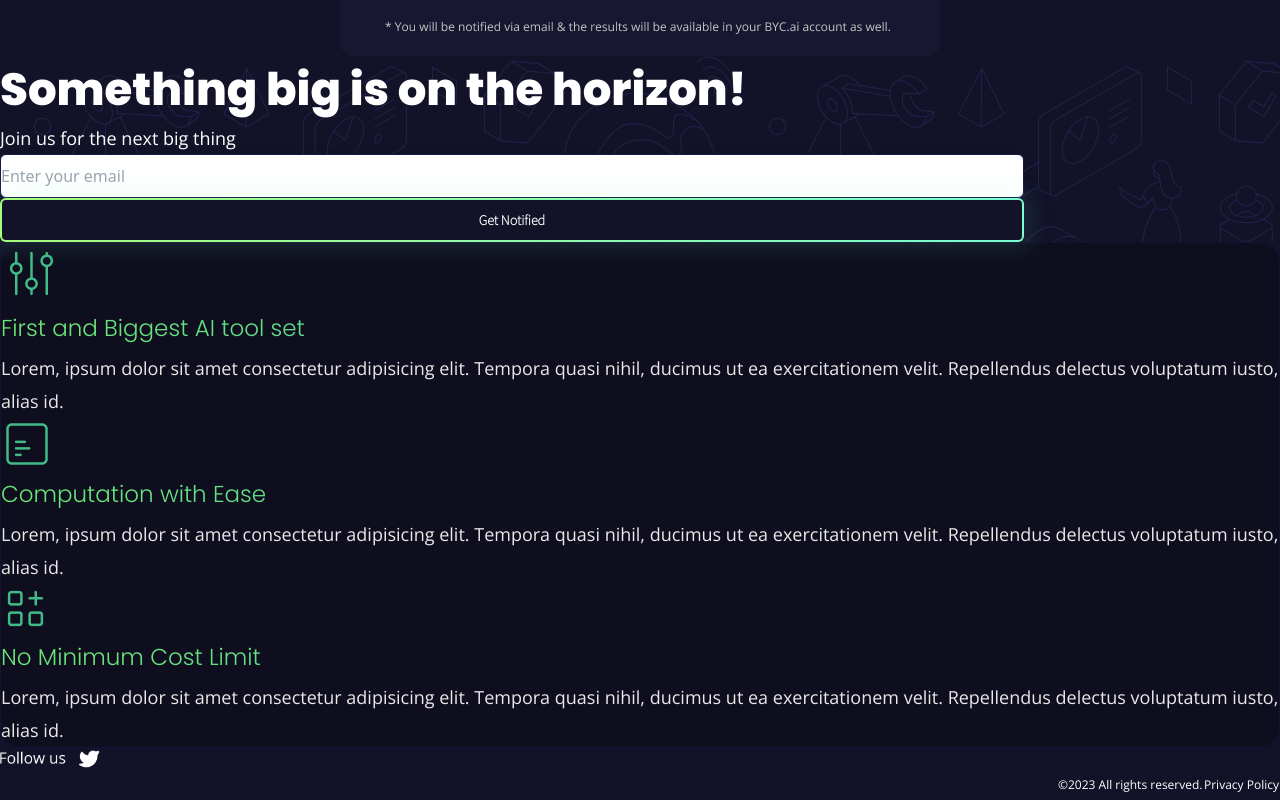
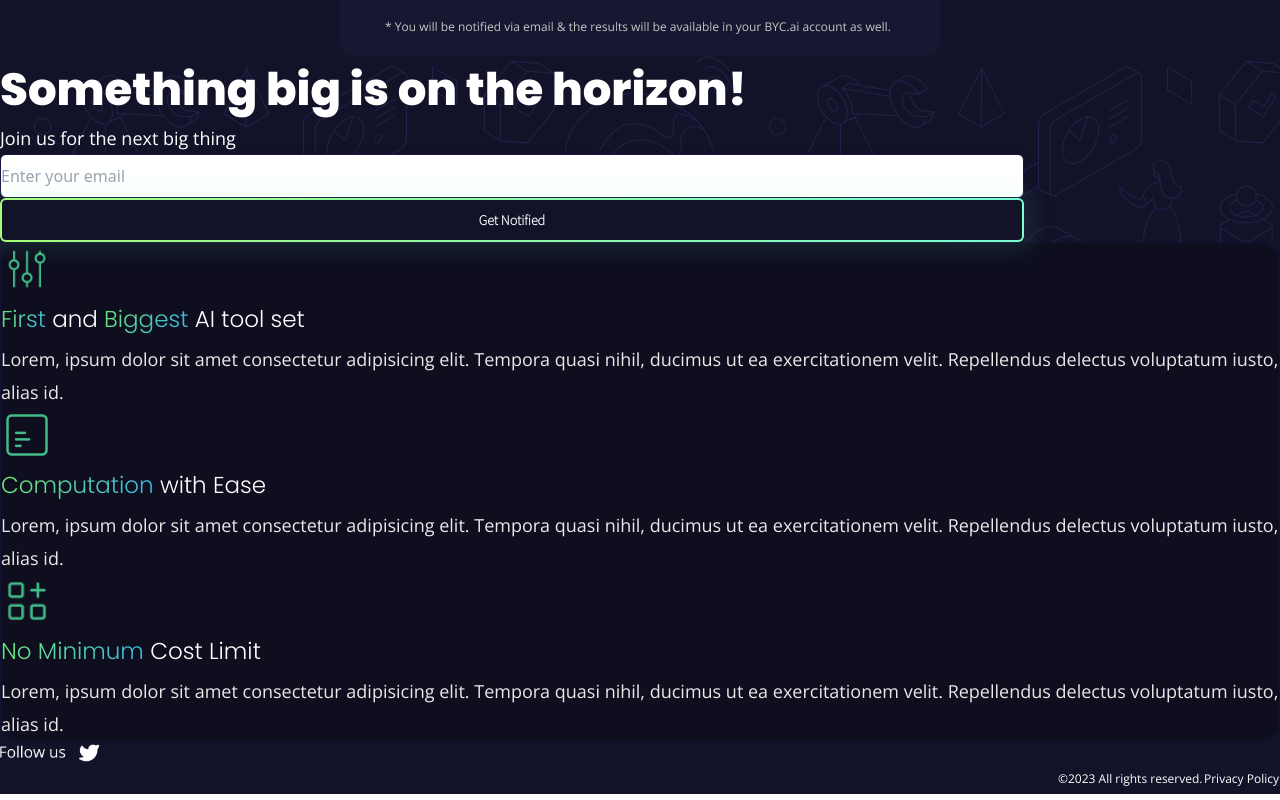
Before and after one commit to Harisborialas/Commingsoon-page, a Next.js app: page / in a window 1280 px wide. Shown: the part 577-1377 px from the top of the page. Built offline with nearby package versions, Linux system fonts and the light colour scheme.

Commit message:
i made some new updates

```diff
--- a/Components/commingSoonPage.js
+++ b/Components/commingSoonPage.js
@@ -117,9 +117,7 @@ const CommingSoonPage = () => {
             </nav>
           </div>
           <div className="row d-flex justify-center">
-            <div
-              className="col-12"
-              id="tooglebtncol">
+            <div className="col-12" id="tooglebtncol">
               <div class="toggle-button">
                 <input type="checkbox" id="toggle" class="toggle-input" />
                 <label for="toggle" class="toggle-label">
@@ -192,8 +190,11 @@ const CommingSoonPage = () => {
           </div>
           <div className="row my-5" id="threedivrow">
             <div className="col-lg-4 col-12 p-3 ">
-              <img src="/tool.png" alt="" />
-              <h4 id="h4first">First and Biggest AI tool set</h4>
+              <img src="/tool.png" alt="" width={52} height={52} />
+              <h4 id="h4first">
+                <span className="textgradientcols">First</span> and
+                <span className="textgradientcols"> Biggest</span> AI tool set
+              </h4>
               <p className="paragraph">
                 Lorem, ipsum dolor sit amet consectetur adipisicing elit.
                 Tempora quasi nihil, ducimus ut ea exercitationem velit.
@@ -201,8 +202,10 @@ const CommingSoonPage = () => {
               </p>
             </div>
             <div className="col-lg-4 col-12 p-3">
-              <img src="/ease.png" alt="" />
-              <h4 id="h4second">Computation with Ease</h4>
+              <img src="/ease.png" alt="" width={52} height={52} />
+              <h4 id="h4second">
+                <span className="textgradientcols">Computation</span> with Ease
+              </h4>
               <p className="paragraph">
                 Lorem, ipsum dolor sit amet consectetur adipisicing elit.
                 Tempora quasi nihil, ducimus ut ea exercitationem velit.
@@ -210,8 +213,10 @@ const CommingSoonPage = () => {
               </p>
             </div>
             <div className="col-lg-4 col-12 p-3">
-              <img src="/cost.png" alt="" />
-              <h4 id="h4third">No Minimum Cost Limit</h4>
+              <img src="/cost.png" alt="" width={52} height={52}/>
+              <h4 id="h4third">
+                <span className="textgradientcols">No Minimum</span> Cost Limit
+              </h4>
               <p className="paragraph">
                 Lorem, ipsum dolor sit amet consectetur adipisicing elit.
                 Tempora quasi nihil, ducimus ut ea exercitationem velit.
--- a/styles/globals.css
+++ b/styles/globals.css
@@ -90,17 +90,20 @@
   border: 1px solid #131335;
   border-radius: 20px;
 }
+.textgradientcols{
+  background: linear-gradient(113.63deg, #6ae678 6.76%, #38b5e7 100%);
+  -webkit-background-clip: text;
+  -webkit-text-fill-color: transparent;
+  background-clip: text;
+  text-fill-color: transparent;
+}
 #h4first {
   font-family: "Poppins";
   font-style: normal;
   font-weight: 400;
   font-size: 23px;
   line-height: 48px;
-  background: linear-gradient(113.63deg, #6ae678 6.76%, #38b5e7 100%);
-  -webkit-background-clip: text;
-  -webkit-text-fill-color: transparent;
-  background-clip: text;
-  text-fill-color: transparent;
+  color: white;
 }
 #h4second {
   font-family: "Poppins";
@@ -108,11 +111,7 @@
   font-weight: 400;
   font-size: 23px;
   line-height: 48px;
-  background: linear-gradient(113.63deg, #6ae678 6.76%, #38b5e7 100%);
-  -webkit-background-clip: text;
-  -webkit-text-fill-color: transparent;
-  background-clip: text;
-  text-fill-color: transparent;
+  color: white;
 }
 #h4third {
   font-family: "Poppins";
@@ -120,11 +119,7 @@
   font-weight: 400;
   font-size: 23px;
   line-height: 48px;
-  background: linear-gradient(113.63deg, #6ae678 6.76%, #38b5e7 100%);
-  -webkit-background-clip: text;
-  -webkit-text-fill-color: transparent;
-  background-clip: text;
-  text-fill-color: transparent;
+  color: white;
 }
 .paragraph {
   font-family: "Open Sans";
@@ -174,7 +169,8 @@
 }
 
 /* Light theme */
-body.light .container-fluid {
+body.light #maincontainer,
+body.light #body {
   background-color: #ffffff;
   color: #121228;
 }
@@ -182,6 +178,7 @@ body.light #headingmain,
 body.light input,
 body.light #footerp1,
 body.light #footerp2,
+body.light #BYCtext,
 body.light #Theme,
 body.light #paragraph,
 body.light #email,
@@ -386,6 +383,10 @@ body.dark #mainpage {
   #btn {
     width: 100%;
   }
+  #footerparas {
+    display: flex;
+    justify-content: flex-start;
+  }
 }
 @media screen and (min-width: 990px) {
   #imgmain1 {
```
